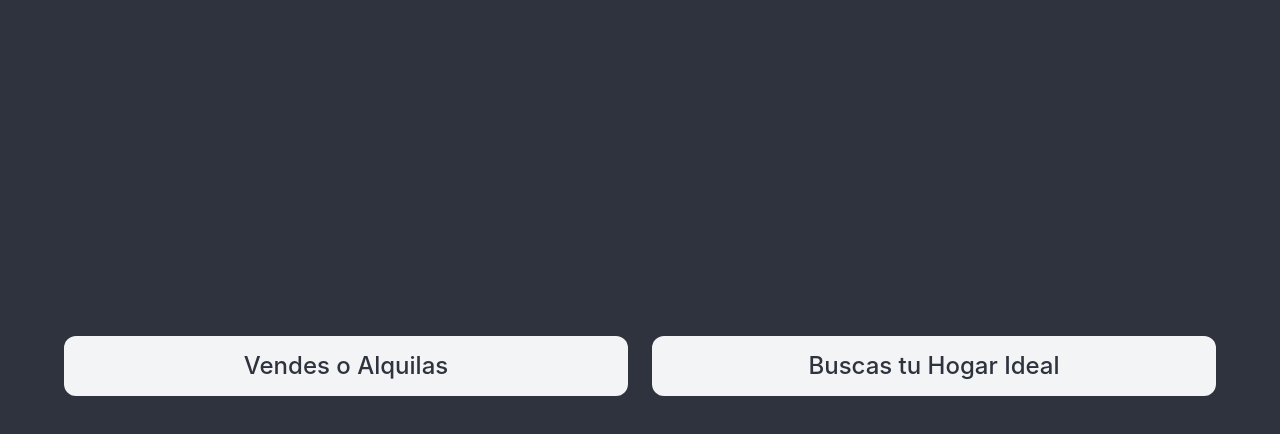
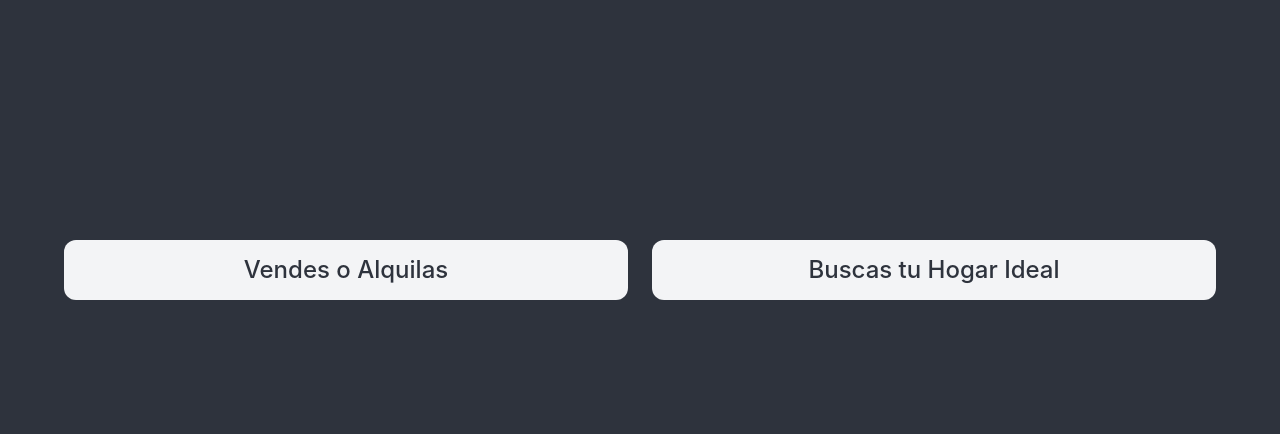
Before and after one commit to brayandiazc/landing-propietta, a plain HTML site: page index.html in a window 1280 px wide. Shown: the part 356-790 px from the top of the page. Drawn offline with nearby package versions, Linux system fonts and the light colour scheme.

Commit message:
Update index.html

```diff
--- a/index.html
+++ b/index.html
@@ -21,8 +21,8 @@
         </div>
 
         <section class="section">
-            <div class="container">
-                <div class="columns">
+            <div class="container pb-6">
+                <div class="columns pb-6">
                     <div class="column">
                         <a class="button is-light is-large is-fullwidth" href="https://forms.gle/U3NAmEpxRpQVty7A6">Vendes o Alquilas</a>
                     </div>
```
